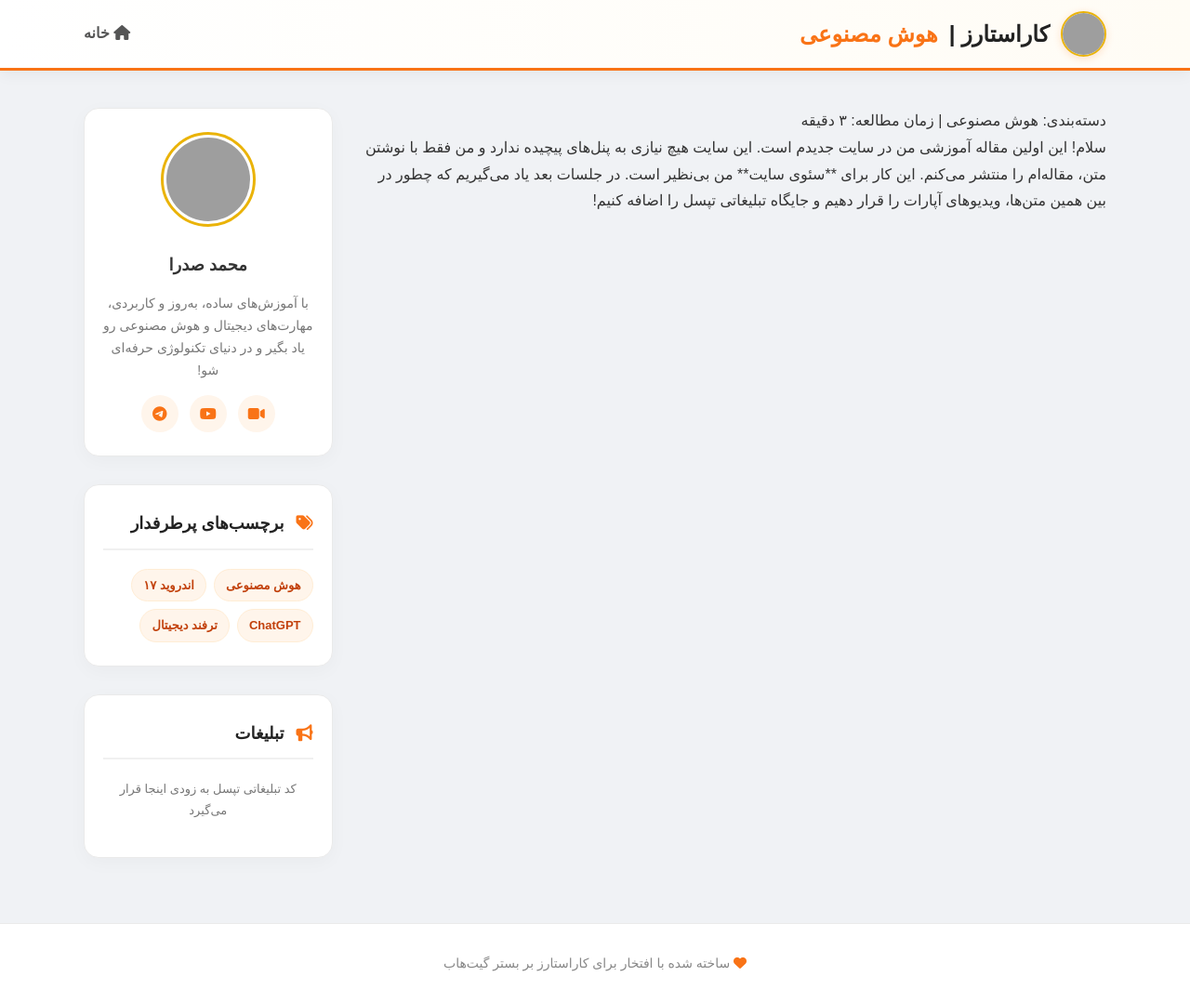
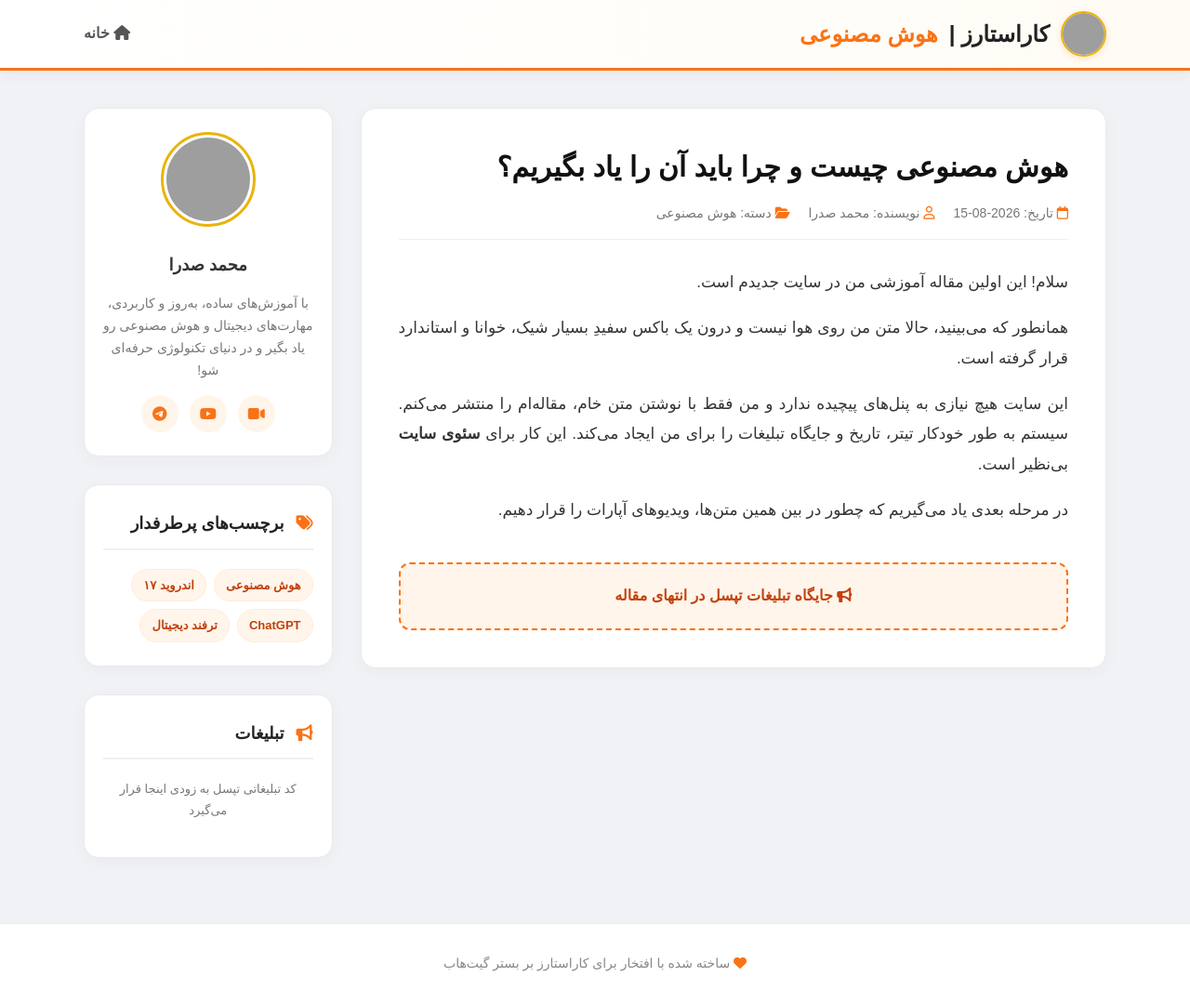
Before and after one commit to carstars7/carstars7.github.io, a Jekyll site: the page built from _posts/2026-08-15-my-first-article.md, in a window 1280 px wide and 1079 px high, cut to the strip 0-1079 px from the top of the window. Shown: the whole strip at 93% size. Built offline with Jekyll 4.4.1, drawn with Linux system fonts in a browser that asks for light colours; a style sheet for code colours, icons or effects is not loaded; grey boxes are pictures that could not be loaded.

Commit message:
Update 2026-08-15-my-first-article.md

```diff
--- a/_posts/2026-08-15-my-first-article.md
+++ b/_posts/2026-08-15-my-first-article.md
@@ -1,15 +1,12 @@
 ---
-layout: default
+layout: post
 title: "هوش مصنوعی چیست و چرا باید آن را یاد بگیریم؟"
 ---
 
-<div class="meta">دسته‌بندی: هوش مصنوعی | زمان مطالعه: ۳ دقیقه</div>
-<div class="content">
-
 سلام! این اولین مقاله آموزشی من در سایت جدیدم است.
 
-این سایت هیچ نیازی به پنل‌های پیچیده ندارد و من فقط با نوشتن متن، مقاله‌ام را منتشر می‌کنم. این کار برای **سئوی سایت** من بی‌نظیر است.
+همانطور که می‌بینید، حالا متن من روی هوا نیست و درون یک باکس سفیدِ بسیار شیک، خوانا و استاندارد قرار گرفته است.
 
-در جلسات بعد یاد می‌گیریم که چطور در بین همین متن‌ها، ویدیوهای آپارات را قرار دهیم و جایگاه تبلیغاتی تپسل را اضافه کنیم!
+این سایت هیچ نیازی به پنل‌های پیچیده ندارد و من فقط با نوشتن متن خام، مقاله‌ام را منتشر می‌کنم. سیستم به طور خودکار تیتر، تاریخ و جایگاه تبلیغات را برای من ایجاد می‌کند. این کار برای **سئوی سایت** بی‌نظیر است.
 
-</div>
+در مرحله بعدی یاد می‌گیریم که چطور در بین همین متن‌ها، ویدیوهای آپارات را قرار دهیم.
```
